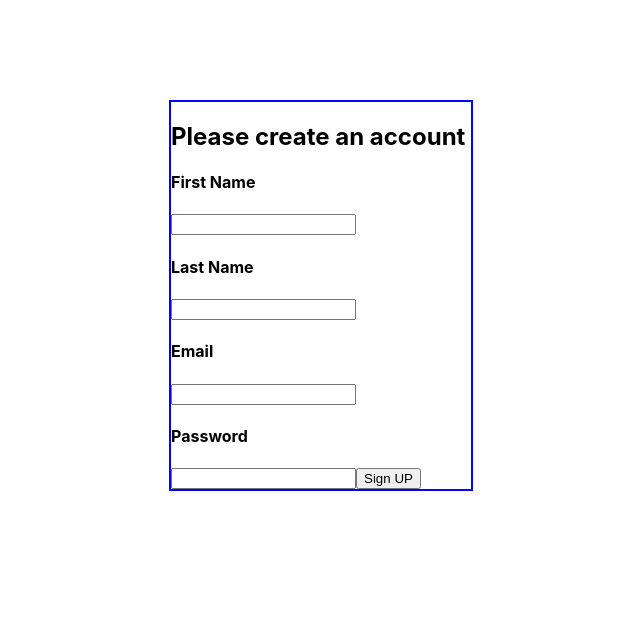
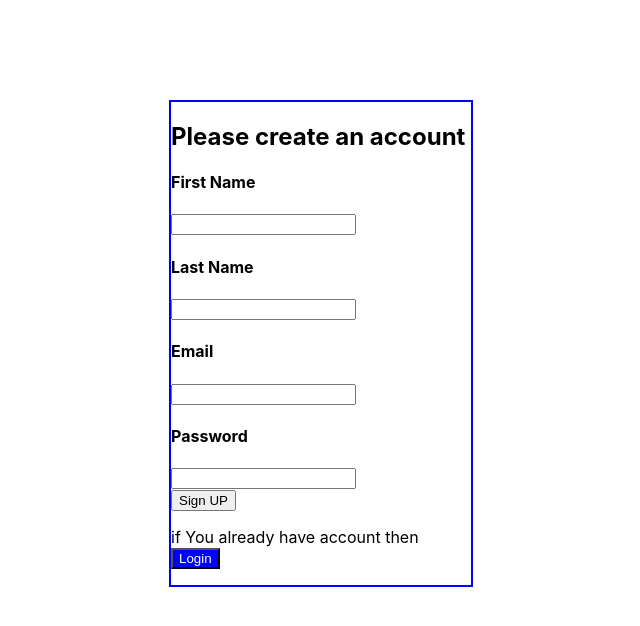
Before and after one commit to Rishi-kant/march15-assignments, a React (Create React App) app: page / in a window 1280 px wide. Both pictures are taken after a click on the button "Sign up". Shown: the top 626 px of the page, without its empty margins (131-771 px from the left). Built offline with nearby package versions, Linux system fonts and the light colour scheme.

Commit message:
adding reverse functionality

```diff
--- a/src/components/MainFile.js
+++ b/src/components/MainFile.js
@@ -8,9 +8,13 @@ export default function MainFile(){
     function handleSignUp(){
         SetLogin(false)
     }
+    function handleSignin(){
+        SetLogin(true)
+    }
     return(
         <div>
-          {login ?(<Signin  handleSignUp={handleSignUp}/>):(<SignUp/>)}
+          {login ?(<Signin  handleSignUp={handleSignUp}/>):
+          (<SignUp  handleSignin={handleSignin}/>)}
 
 
         </div>
--- a/src/components/SignUp.css
+++ b/src/components/SignUp.css
@@ -6,3 +6,7 @@
     border: 2px solid blue;
     width: 300px;
 }
+.signup-btn2{
+    background-color: blue;
+    color: white;
+}
--- a/src/components/SignUp.js
+++ b/src/components/SignUp.js
@@ -2,7 +2,7 @@
 import './SignUp.css'
 
 
-export default function SignUp(){
+export default function SignUp({handleSignin}){
     return(
         <div className="container2">
             <h2>Please create an account</h2>
@@ -14,7 +14,9 @@ export default function SignUp(){
             <input />
             <h4>Password</h4>
             <input />
+            <br/>
             <button>Sign UP</button>
+            <p>if You already have account then <button className='signup-btn2' onClick={handleSignin}>Login</button></p>
         </div>
     )
 }
```
